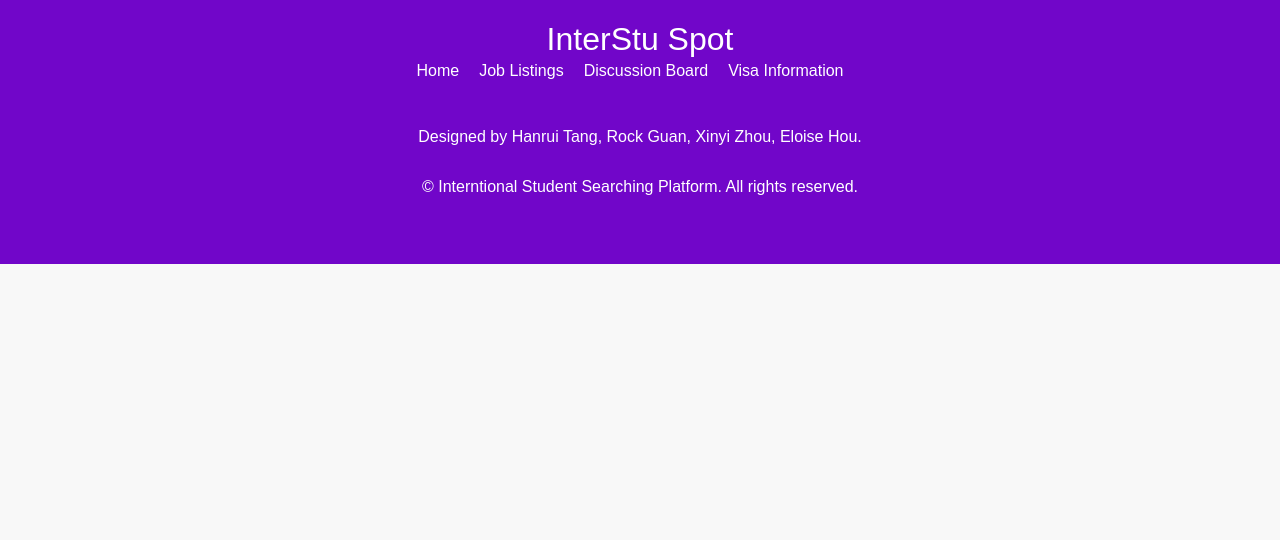
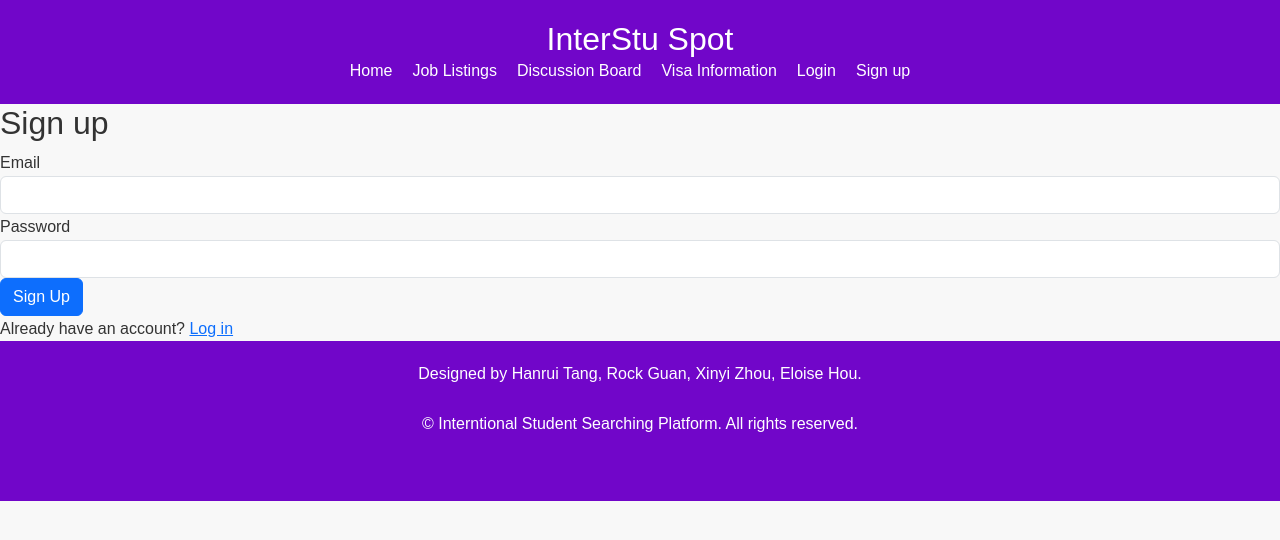
Before and after one commit to info340b-sp24/group08, a React (Create React App) app: page /signup in a window 1280 px wide. Shown: the top 540 px of the page. Built offline with nearby package versions, Linux system fonts and the light colour scheme.

Commit message:
update revision draft 2 and signup login

```diff
--- a/package.json
+++ b/package.json
@@ -6,8 +6,10 @@
     "@testing-library/jest-dom": "^5.17.0",
     "@testing-library/react": "^13.4.0",
     "@testing-library/user-event": "^13.5.0",
+    "firebase": "^10.12.1",
     "react": "^18.3.1",
     "react-dom": "^18.3.1",
+    "react-helmet": "^6.1.0",
     "react-icons": "^5.2.1",
     "react-router-dom": "^6.23.1",
     "react-scripts": "^5.0.1",
--- a/project-draft/index.html
+++ b/project-draft/index.html
@@ -3,8 +3,8 @@
 <head>
   <meta charset="UTF-8">
   <meta name="viewport" content="width=device-width, initial-scale=1.0">
+  <meta name="author" content="Hanrui Tang, Rock Guan, Xinyi Zhou, Eloise Hou">
   <meta name="description" content="The platform is designed to offer real-time updated job opportunities for international students and also employment policies from the official channel. We're here to help every international student to get their loved position without missing any chance.">
-  <meta name="author" content="Hanrui Tang, Rock Guan, Xinyi Zhou, Eloise Hou">
   <title>InterStu Spot</title>
   <link rel="icon" type="image/x-icon" href="img/favicon.ico">
   <link rel="stylesheet" href="css/style.css">
--- a/src/App.js
+++ b/src/App.js
@@ -1,6 +1,10 @@
 import React from 'react';
-import {Routes, Route, BrowserRouter} from 'react-router-dom';
-import {Header} from './header';
+import { Routes, Route, BrowserRouter } from 'react-router-dom';
+import { Helmet } from 'react-helmet';
+import { Header } from './header';
+import { Login } from './Login';
+import { SignUp } from './Signup';
+import { Logout } from './Logout';
 import Footer from './footer';
 import Listings from './Listings';
 import Visa from './Visa';
@@ -10,19 +14,30 @@ import './index.css';
 
 export class App extends React.Component {
   render() {
-    return (<React.StrictMode>
-      <Header/>
+    return (
+      <>
+        <Helmet>
+          <meta charSet="utf-8" />
+          <title>InterStu Spot</title>
+          <meta name="author" content="Hanrui Tang, Rock Guan, Xinyi Zhou, Eloise Hou" />
+          <meta name="description" content="The platform is designed to offer real-time updated job opportunities for international students and also employment policies from the official channel. We're here to help every international student to get their loved position without missing any chance." />
+        </Helmet>
+        <Header />
         <div className='content'>
           <BrowserRouter>
             <Routes>
-              <Route path="/" element={<HomePage/>}/>
-              <Route path="/listings" element={<Listings/>}/>
-              <Route path="/visa" element={<Visa/>}/>
-              <Route path="/discussion" element={<Discussion/>}/>
+              <Route path="/" element={<HomePage />} />
+              <Route path="/listings" element={<Listings />} />
+              <Route path="/visa" element={<Visa />} />
+              <Route path="/discussion" element={<Discussion />} />
+              <Route path="/login" element={<Login />} />
+              <Route path="/signup" element={<SignUp />} />
+              <Route path="/logout" element={<Logout />} />
             </Routes>
           </BrowserRouter>
         </div>
-        <Footer/>
-    </React.StrictMode>);
+        <Footer />
+      </>
+    );
   }
 }
--- a/src/Listings.js
+++ b/src/Listings.js
@@ -7,6 +7,8 @@ const Listings = () => {
       title: 'Jr. Software Development Engineer',
       company: 'Amazon',
       location: 'Seattle, WA',
+      industry: 'Technology',
+      salaryRange: '60,000-70,000',
       highlights: [
         'Part-time work during the school year (16 hours/week)',
         'Full-time work during the summer (40 hours/week)',
@@ -18,6 +20,8 @@ const Listings = () => {
       title: 'Data Analytics Intern',
       company: 'DHL Express',
       location: 'Dallas, TX',
+      industry: 'Logistics',
+      salaryRange: '30,000-40,000',
       highlights: [
         'Strong communication skills (written and verbal)',
         'Strong attention to detail and organizational skills',
@@ -29,6 +33,8 @@ const Listings = () => {
       title: 'Tax Data Analyst',
       company: 'Salesforce',
       location: 'Seattle, WA',
+      industry: 'Technology',
+      salaryRange: '70,000-80,000',
       highlights: [
         'Experience telling stories with data and familiarity with Tableau visualization tool',
         'Experience applying your analytics skills to projects which have had impact on business strategy',
@@ -40,6 +46,8 @@ const Listings = () => {
       title: 'Data Analyst, Supply Chain',
       company: 'Tesla',
       location: 'Fremont, CA',
+      industry: 'Automotive',
+      salaryRange: '65,000-75,000',
       highlights: [
         'Create and/or enhance action-driven dashboards (e.g., using Tableau)',
         'Perform ongoing checks of internal dashboards to ensure they are up to date.',
@@ -66,16 +74,37 @@ const Listings = () => {
   const handleSubmit = (event) => {
     event.preventDefault();
 
-    const filteredJobs = initialJobs.filter(job => {
-      return (
-        job.title.toLowerCase().includes(searchParams.jobTitle) &&
-        job.location.toLowerCase().includes(searchParams.jobLocation)
-        // job.industry and job.salary are not included in job data, so skipping them in filtering
-      );
-    });
+    const filteredJobs = initialJobs.filter(job => (
+      job.title.toLowerCase().includes(searchParams.jobTitle) &&
+      job.location.toLowerCase().includes(searchParams.jobLocation) &&
+      job.industry.toLowerCase().includes(searchParams.jobIndustry) &&
+      job.salaryRange.toLowerCase().includes(searchParams.jobSalary)
+    ));
 
     setJobs(filteredJobs);
   };
+
+  const renderJobListings = () => {
+    return jobs.map(job => (
+      <div key={job.id} className="job-listing">
+        <h2>{job.title}</h2>
+        <h3>Company:</h3>
+        <h4>{job.company}</h4>
+        <h3>Location:</h3>
+        <h4>{job.location}</h4>
+        <h3>Industry:</h3>
+        <h4>{job.industry}</h4>
+        <h3>Salary Range:</h3>
+        <h4>{job.salaryRange}</h4>
+        <h3>Role Highlights:</h3>
+        <ul>
+          {job.highlights.map((highlight, index) => (
+            <li key={index}>{highlight}</li>
+          ))}
+        </ul>
+      </div>
+    ));
+  }
 
   return (
     <main>
@@ -94,7 +123,6 @@ const Listings = () => {
               value={searchParams.jobTitle}
               placeholder="Enter job title"
             />
-
             <label htmlFor="locationInput">Search by Location:</label>
             <input
               type="text"
@@ -104,7 +132,6 @@ const Listings = () => {
               value={searchParams.jobLocation}
               placeholder="Enter location"
             />
-
             <label htmlFor="industryInput">Search by Industry:</label>
             <input
               type="text"
@@ -112,17 +139,16 @@ const Listings = () => {
               id="industryInput"
               onChange={handleInputChange}
               value={searchParams.jobIndustry}
-              placeholder="Enter Industry"
+              placeholder="Enter industry"
             />
-
             <label htmlFor="salaryInput">Search by Salary Range:</label>
             <input
               type="text"
               name="jobSalary"
-              id="salaryInput"
+              id="salaryExpeInput"
               onChange={handleInputChange}
               value={searchParams.jobSalary}
-              placeholder="Enter Salary Range"
+              placeholder="Enter salary range"
             />
           </div>
           <button type="submit" aria-label="Apply Filter">
@@ -131,21 +157,7 @@ const Listings = () => {
         </form>
       </section>
 
-      {jobs.map((job) => (
-        <div key={job.id} className="job-listing">
-          <h2>{job.title}</h2>
-          <h3>Company:</h3>
-          <h4>{job.company}</h4>
-          <h3>Location:</h3>
-          <h4>{job.location}</h4>
-          <h3>Role Highlights:</h3>
-          <ul>
-            {job.highlights.map((highlight, index) => (
-              <li key={index}>{highlight}</li>
-            ))}
-          </ul>
-        </div>
-      ))}
+      {renderJobListings()}
     </main>
   );
 };
--- /dev/null
+++ b/src/Login.js
@@ -0,0 +1,64 @@
+import React, { useState } from 'react';
+import { signInWithEmailAndPassword, getAuth } from 'firebase/auth';
+import { useNavigate, Link } from 'react-router-dom';
+import { app } from './firebaseConfig';
+
+// Initialize Firebase ap
+const Login = () => {
+    const [email, setEmail] = useState('');
+    const [password, setPassword] = useState('');
+    const [error, setError] = useState('');
+    const navigate = useNavigate();
+
+    const handleSubmit = async (event) => {
+      event.preventDefault();
+      setError('');
+      try {
+        await signInWithEmailAndPassword(getAuth(app), email, password);
+        console.log('User signed in!');
+        setEmail('');
+        setPassword('');
+        // Redirect to your desired page after successful sign in
+        navigate('/');
+      } catch (error) {
+        setError("Failed to sign in: " + error.message);
+      }
+    };
+
+    return (<div className="login-container">
+        <div className="login-content">
+          <h2>Log In</h2>
+          {error && <p style={{color: 'red'}}>{error}</p>}
+          <form onSubmit={handleSubmit}>
+            <div className="form-group">
+                <label>Email</label>
+                <input
+                  type="email"
+                  className="form-control"
+                  value={email}
+                  onChange={(e) => setEmail(e.target.value)}
+                  required
+                />
+            </div>
+            <div className="form-group">
+              <label>Password</label>
+              <input
+                type="password"
+                className="form-control"
+                value={password}
+                onChange={(e) => setPassword(e.target.value)}
+                required
+              />
+            </div>
+            <div className="button-container">
+              <button className="btn btn-primary" type="submit">Log In</button>
+            </div>
+            <div className="signup-prompt">
+              Don't have an account? <Link to="/signup">Sign Up</Link>
+            </div>
+          </form>
+        </div>
+      </div>);
+  };
+
+  export {Login};
--- /dev/null
+++ b/src/Logout.js
@@ -0,0 +1,24 @@
+import React from 'react';
+import { getAuth, signOut } from "firebase/auth";
+import { useNavigate } from 'react-router-dom';
+
+const Logout = () => {
+ const navigate = useNavigate();
+
+ const handleLogout = async () => {
+   try {
+     const auth = getAuth();
+     await signOut(auth);
+     console.log('User logged out successfully');
+     navigate('/login');
+   } catch (error) {
+     console.error('Logout failed:', error);
+   }
+ };
+
+ return (
+   <button onClick={handleLogout}>Logout</button>
+ );
+};
+
+export { Logout };
--- /dev/null
+++ b/src/Signup.js
@@ -0,0 +1,63 @@
+import React, { useState } from 'react';
+import { getAuth, createUserWithEmailAndPassword } from "firebase/auth";
+import { Link } from 'react-router-dom';
+import { app } from './firebaseConfig';
+
+const SignUp = () => {
+    const [email, setEmail] = useState('');
+    const [password, setPassword] = useState('');
+    const [error, setError] = useState('');
+
+    const handleSubmit = async (event) => {
+      event.preventDefault();
+      setError('');
+      try {
+        await createUserWithEmailAndPassword(getAuth(app), email, password);
+        console.log('User account created & signed in!');
+        setEmail('');
+        setPassword('');
+        // Redirect to your desired page after successful sign up
+      } catch (error) {
+        setError("Failed to create an account: " + error.message);
+      }
+    };
+
+    return (
+     <div className="login-container">
+       <div className="login-content">
+         <h2>Sign up</h2>
+         {error && <p style={{ color: 'red' }}>{error}</p>}
+         <form onSubmit={handleSubmit}>
+           <div className="form-group">
+             <label>Email</label>
+             <input
+               type="email"
+               className="form-control"
+               value={email}
+               onChange={(e) => setEmail(e.target.value)}
+               required
+             />
+           </div>
+           <div className="form-group">
+             <label>Password</label>
+             <input
+               type="password"
+               className="form-control"
+               value={password}
+               onChange={(e) => setPassword(e.target.value)}
+               required
+             />
+           </div>
+           <div className="button-container">
+               <button className="btn btn-primary" type="submit">Sign Up </button>
+           </div>
+           <div className="signup-prompt">
+               Already have an account? <Link to="/login">Log in</Link>
+           </div>
+         </form>
+       </div>
+     </div>
+   );
+   };
+
+    export {SignUp};
--- /dev/null
+++ b/src/firebaseConfig.js
@@ -0,0 +1,15 @@
+import { initializeApp } from "firebase/app";
+
+const firebaseConfig = {
+  apiKey: "AIzaSyCh28JPQXixCmN-6BDhbQpAcFROGqRF2Ew",
+  authDomain: "interstu-spot-340.firebaseapp.com",
+  databaseURL: "https://interstu-spot-340-default-rtdb.firebaseio.com",
+  projectId: "interstu-spot-340",
+  storageBucket: "interstu-spot-340.appspot.com",
+  messagingSenderId: "545699596164",
+  appId: "1:545699596164:web:45e330178c877de6343fd1",
+  measurementId: "G-8DBKCZ25BK"
+};
+
+  const app = initializeApp(firebaseConfig);
+  export {app};
--- a/src/header.js
+++ b/src/header.js
@@ -10,6 +10,8 @@ export class Header extends React.Component {
             <li><a href="/listings">Job Listings</a></li>
             <li><a href="/discussion">Discussion Board</a></li>
             <li><a href="/visa">Visa Information</a></li>
+            <li><a href="/login">Login</a></li>
+            <li><a href="/signUp">Sign up</a></li>
           </ul>
         </nav>
       </header>);
--- a/src/index.js
+++ b/src/index.js
@@ -3,8 +3,9 @@ import ReactDOM from 'react-dom/client';
 import './index.css';
 import {App} from './App';
 
-
 const root = ReactDOM.createRoot(document.getElementById('root'));
 root.render(
-  <App />
+  <React.StrictMode>
+      <App />
+  </React.StrictMode>
 );
```
Also changed, not shown: src/Discussion.js (+30 -29 lines), src/firebase.json (renamed from firebase.json), 1 other file (tests, documents, lock files or other folders).
